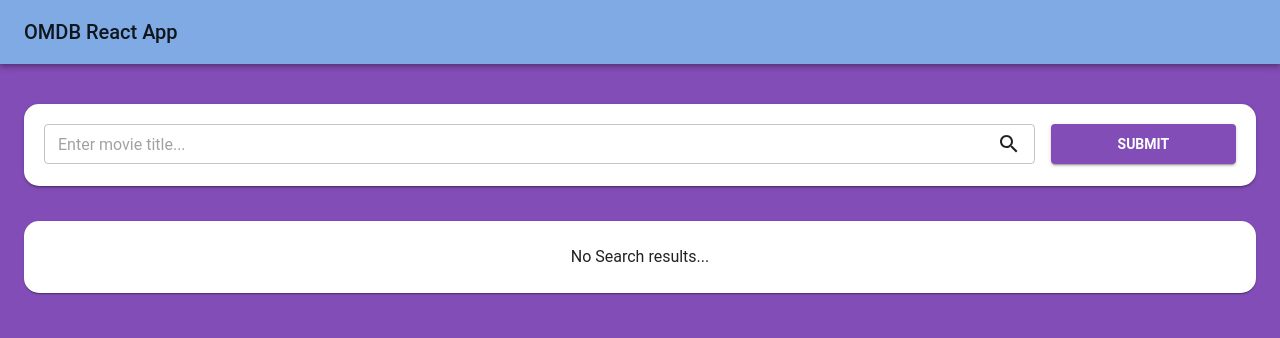
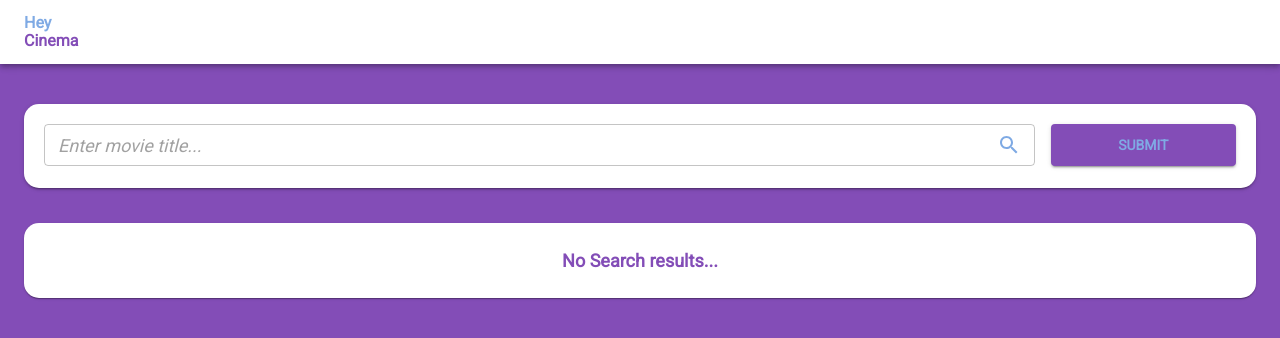
Before and after one commit to xXValhallaCoderXx/omdb-react-app, a React (Create React App) app: page /movies in a window 1280 px wide. Shown: the top 338 px of the page. Built offline with nearby package versions, Linux system fonts and the light colour scheme.

Commit message:
Use roboto font for now as payment needed for Helvetica font

```diff
--- a/src/pages/movie-detail/MovieDetail.tsx
+++ b/src/pages/movie-detail/MovieDetail.tsx
@@ -39,7 +39,7 @@ const MovieList: React.FC<IProps> = ({ results }) => {
     <Grid container>
       <Grid item xs={12}>
         <Container maxWidth="md" style={{ marginTop: 30 }}>
-          <Typography align="center" variant="h3">
+          <Typography align="center" variant="h3" color="secondary">
             {results.Title}
           </Typography>
           <Grid container style={{ marginTop: 30 }}>
@@ -49,26 +49,39 @@ const MovieList: React.FC<IProps> = ({ results }) => {
             <Grid item xs={12} lg={8}>
               <Box ml={2}>
                 {genres().map((genre, index) => (
-                  <Chip key={index} label={genre} style={{ marginRight: 10 }} />
+                  <Chip
+                    color="primary"
+                    key={index}
+                    label={genre}
+                    style={{ marginRight: 10 }}
+                  />
                 ))}
-                <Typography variant="h5" style={{ marginTop: 10 }}>
+                <Typography
+                  variant="body1"
+                  color="secondary"
+                  style={{ marginTop: 10 }}
+                >
                   Overview
                 </Typography>
-                <Typography variant="body1" style={{ marginTop: 10 }}>
+                <Typography variant="body2" style={{ marginTop: 10 }}>
                   {results.Plot}
                 </Typography>
-                <Typography variant="h5" style={{ marginTop: 10 }}>
+                <Typography
+                  variant="body1"
+                  color="secondary"
+                  style={{ marginTop: 10 }}
+                >
                   Info
                 </Typography>
-                <Typography variant="h6" style={{ marginTop: 10 }}>
+                <Typography variant="body2" style={{ marginTop: 10 }}>
                   <span style={{ fontWeight: 600 }}>Released:</span>{" "}
                   {results.Released}
                 </Typography>
-                <Typography variant="h6" style={{ marginTop: 10 }}>
+                <Typography variant="body2" style={{ marginTop: 10 }}>
                   <span style={{ fontWeight: 600 }}>Running Time:</span>{" "}
                   {results.Runtime}
                 </Typography>
-                <Typography variant="h6" style={{ marginTop: 10 }}>
+                <Typography variant="body2" style={{ marginTop: 10 }}>
                   <span style={{ fontWeight: 600 }}>Box Office:</span>{" "}
                   {results.BoxOffice}
                 </Typography>
@@ -79,7 +92,7 @@ const MovieList: React.FC<IProps> = ({ results }) => {
       </Grid>
       <Grid item xs={12}>
         <Container maxWidth="md" style={{ marginTop: 30, paddingBottom: 30 }}>
-          <Typography variant="h4" align="center">
+          <Typography variant="h4" color="secondary" align="center">
             Cast
           </Typography>
           <CastList actors={actors()} />
--- a/src/pages/movie-list/View.tsx
+++ b/src/pages/movie-list/View.tsx
@@ -49,7 +49,11 @@ const MainView: React.FC<IProps> = ({
   const classes = useStyles();
 
   const renderText = () => {
-    return <Typography>No Search results...</Typography>;
+    return (
+      <Typography variant="body1" color="secondary">
+        No Search results...
+      </Typography>
+    );
   };
   return (
     <MainLayout>
--- a/src/shared/components/atoms/Button/index.tsx
+++ b/src/shared/components/atoms/Button/index.tsx
@@ -11,7 +11,11 @@ type IProps = ILocal & ButtonProps;
 
 const ButtonComponent: React.FC<IProps> = ({ children, loading, ...rest }) => {
   return (
-    <Button disabled={loading} style={{ fontWeight: 600 }} {...rest}>
+    <Button
+      disabled={loading}
+      style={{ fontWeight: 600, color: "#7FAAE4" }}
+      {...rest}
+    >
       {loading ? <Spinner style={{ height: 30, width: 30 }} /> : children}
     </Button>
   );
--- a/src/shared/components/molecules/Cast/index.tsx
+++ b/src/shared/components/molecules/Cast/index.tsx
@@ -1,7 +1,7 @@
 import React, { useState } from "react";
 import { makeStyles, createStyles, Theme } from "@material-ui/core/styles";
 import { Avatar, Grid } from "@material-ui/core";
-import FolderIcon from "@material-ui/icons/Folder";
+import AccountCircleIcon from "@material-ui/icons/AccountCircle";
 
 import { Typography } from "shared/components/atoms";
 
@@ -23,11 +23,13 @@ const CastComponent: React.FC<IProps> = ({ actor }) => {
     <Grid container>
       <Grid item container xs={12} justify="center">
         <Avatar className={classes.content}>
-          <FolderIcon />
+          <AccountCircleIcon fontSize="large" />
         </Avatar>
       </Grid>
       <Grid item container xs={12} justify="center">
-        <Typography>{actor}</Typography>
+        <Typography variant="body1" color="primary">
+          {actor}
+        </Typography>
       </Grid>
     </Grid>
   );
--- a/src/shared/components/molecules/MovieCard/index.tsx
+++ b/src/shared/components/molecules/MovieCard/index.tsx
@@ -17,7 +17,7 @@ const useStyles = makeStyles((theme) => ({
   image: {
     width: "100%",
     objectFit: "cover",
-    clipPath: "polygon(0 150px, 130px 150px, 180px 0, 0 0);",
+    clipPath: "polygon(0 150px, 120px 150px, 140px 0, 0 0);",
   },
   textContent: {
     padding: theme.spacing(3),
@@ -40,10 +40,10 @@ const MovieCard: React.FC<IProps> = ({ movie, onClick }) => {
   return (
     <Card elevation={5} className={classes.wrapper}>
       <Grid container>
-        <Grid item xs={5}>
+        <Grid item xs={4}>
           <img className={classes.image} alt={movie.Title} src={movie.Poster} />
         </Grid>
-        <Grid item xs={7} className={classes.textContent}>
+        <Grid item xs={8} className={classes.textContent}>
           <Typography color="primary" variant="h6" style={{ fontWeight: 800 }}>
             {movie.Title}
           </Typography>
@@ -53,11 +53,11 @@ const MovieCard: React.FC<IProps> = ({ movie, onClick }) => {
           <Button
             size="small"
             color="secondary"
-            variant="outlined"
+            variant="contained"
             onClick={handleOnClick}
             className={classes.ctaBtn}
           >
-            View More
+            More
           </Button>
         </Grid>
       </Grid>
--- a/src/shared/components/molecules/SearchBar/index.tsx
+++ b/src/shared/components/molecules/SearchBar/index.tsx
@@ -32,9 +32,12 @@ const SearchBar: React.FC<IProps> = ({ onChange, value, loading }) => {
           variant="outlined"
           placeholder="Enter movie title..."
           fullWidth
+          inputProps={{
+            style: { fontStyle: "italic", fontWeight: 500 },
+          }}
           value={value}
           onChange={onChange}
-          icon={<SearchIcon />}
+          icon={<SearchIcon color="primary" />}
         />
       </Grid>
       <Grid item xs={2}>
--- a/src/shared/components/organisms/Navbar/index.tsx
+++ b/src/shared/components/organisms/Navbar/index.tsx
@@ -13,6 +13,8 @@ const useStyles = makeStyles((theme: Theme) =>
     },
     title: {
       flexGrow: 1,
+      display: "flex",
+      flexDirection: "column",
     },
   })
 );
@@ -27,11 +29,25 @@ const NavigationBar: React.FC<IProps> = ({ movieID }) => {
   const history = useHistory();
   const onClickBack = () => history.push("/movies");
   return (
-    <AppBar position="sticky">
+    <AppBar position="sticky" style={{ backgroundColor: "white" }}>
       <Toolbar>
-        <Typography variant="h6" className={classes.title}>
-          OMDB React App
-        </Typography>
+        <div className={classes.title}>
+          <Typography
+            style={{ marginBottom: 0, fontWeight: 600 }}
+            variant="body2"
+            color="primary"
+          >
+            Hey
+          </Typography>
+          <Typography
+            style={{ marginTop: -5, fontWeight: 600 }}
+            variant="body2"
+            color="secondary"
+          >
+            Cinema
+          </Typography>
+        </div>
+
         {movieID && (
           <Button onClick={onClickBack} color="secondary" variant="contained">
             Back
--- a/src/shared/styles/index.scss
+++ b/src/shared/styles/index.scss
@@ -1,3 +1,5 @@
+@import url("https://fonts.googleapis.com/css?family=Roboto");
+
 body {
   margin: 0;
 }
--- a/src/shared/styles/material-ui-theme.ts
+++ b/src/shared/styles/material-ui-theme.ts
@@ -2,7 +2,14 @@ import { createMuiTheme } from "@material-ui/core/styles";
 
 const theme = createMuiTheme({
   typography: {
-    fontFamily: ['"Roboto"'].join(","),
+    fontFamily: "'Roboto', sans-serif",
+    body1: {
+      fontSize: 18,
+      fontWeight: 600,
+    },
+    body2: {
+      fontSize: 16,
+    },
   },
   palette: {
     primary: {
```
